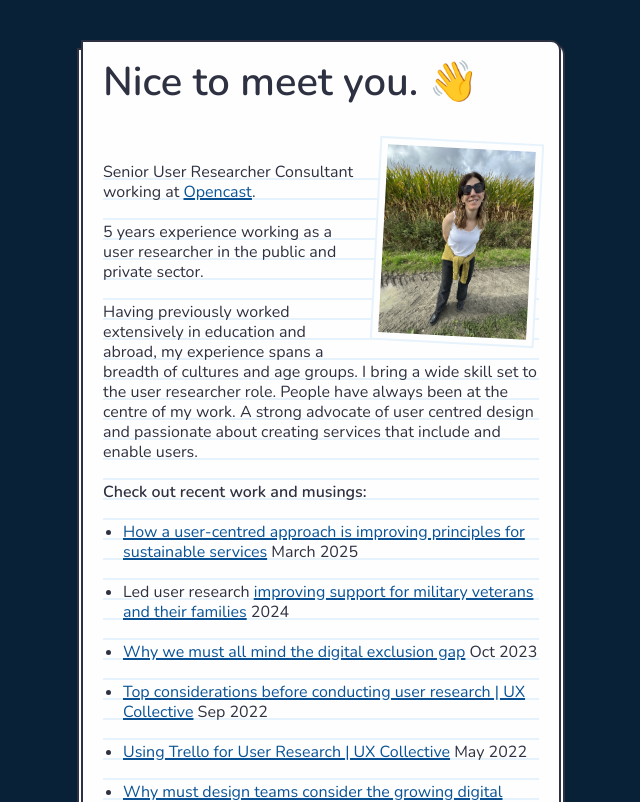
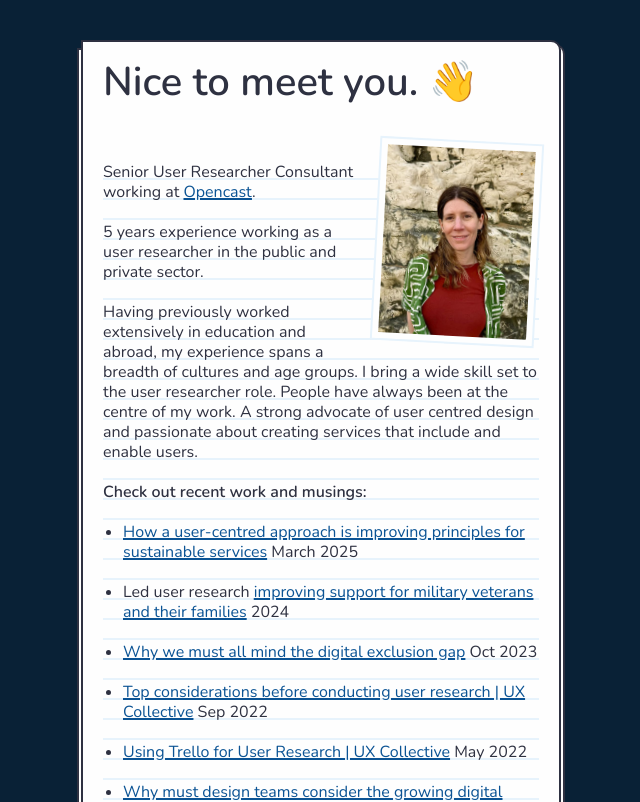
Before and after one commit to mxdvl/clare, a SvelteKit app: page / in a window 1280 px wide. Shown: the top 802 px of the page, without its empty margins (319-959 px from the left). Built offline with nearby package versions, Linux system fonts and the light colour scheme.

Commit message:
new pictures in broadstairs

```diff
--- a/src/routes/(page)/+page.svelte
+++ b/src/routes/(page)/+page.svelte
@@ -4,7 +4,7 @@
 
 <h1>Nice to meet you. 👋</h1>
 
-<img class="corn" src="/clare-corn.jpg" alt="Clare in front of a corn field" />
+<img class="corn" src="/clare-broadstairs.jpg" alt="Clare in front of Broadstairs cliff" />
 
 <p class="bold">
   Senior User Researcher Consultant working at <a
```
Also changed, not shown: static/clare-broadstairs.jpg (added).
